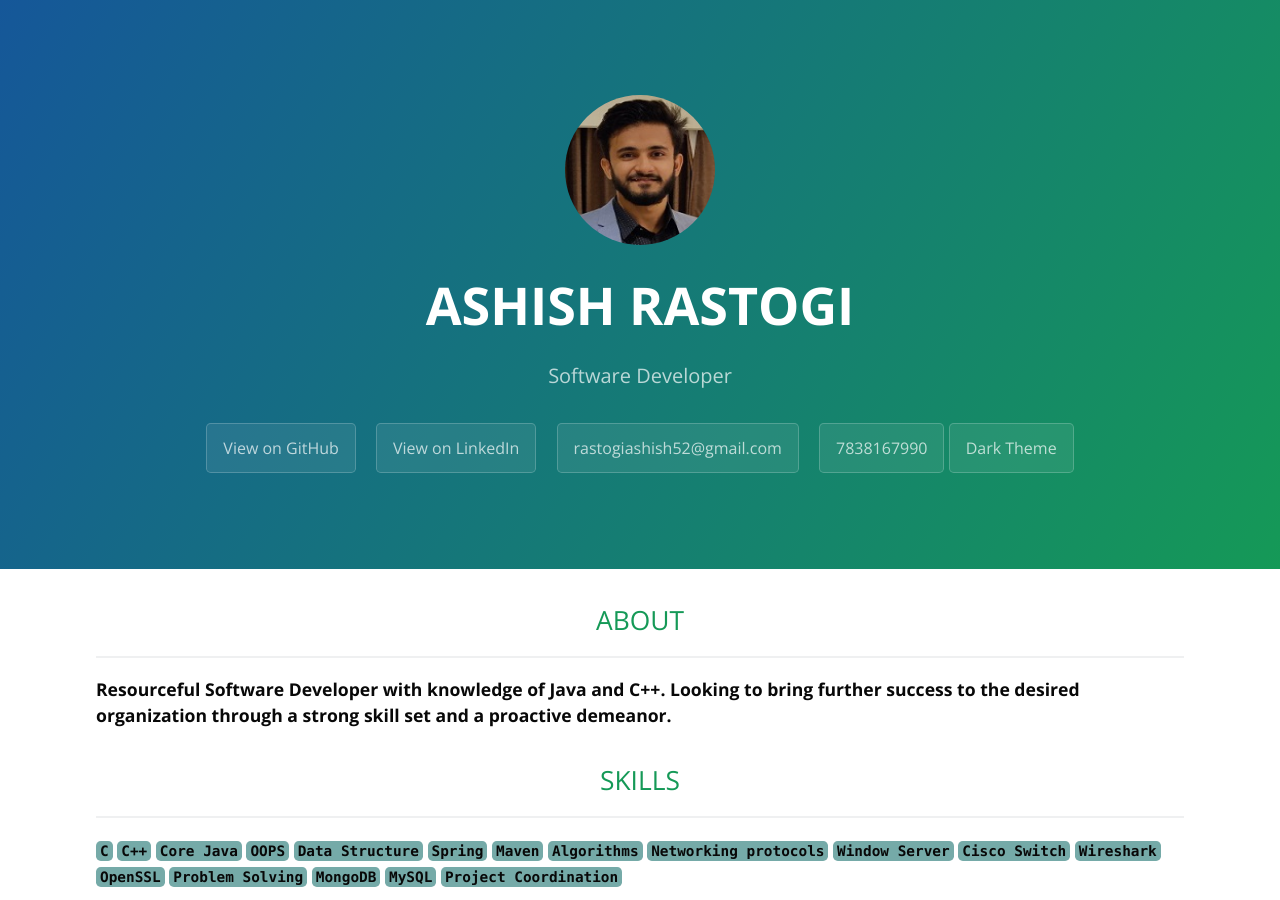
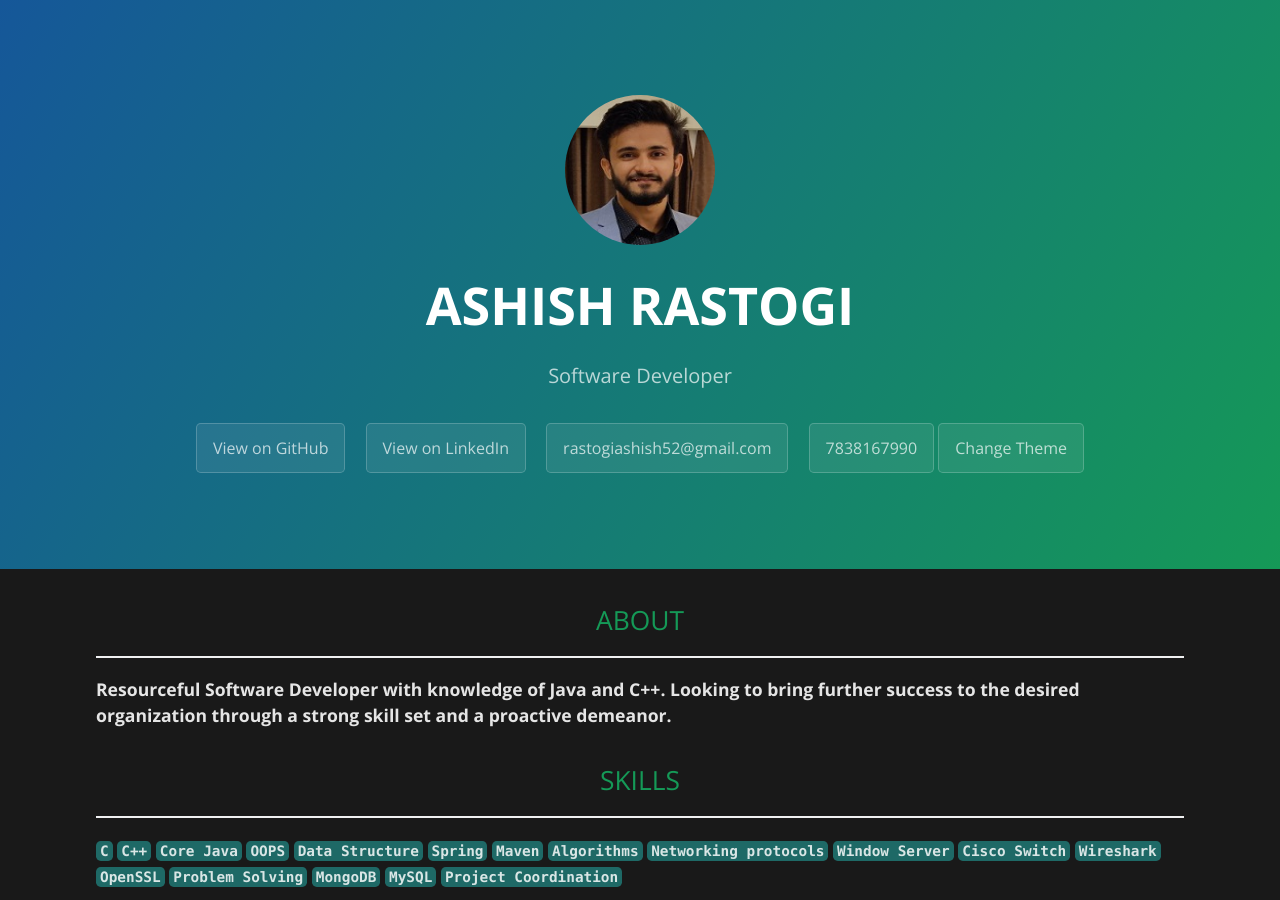
Before and after one commit to ImAshishRastogi/Resume, a Jekyll site: the page built from index.md, in a window 1280 px wide and 900 px high. Built offline with Jekyll 4.4.1, drawn with Linux system fonts in a browser that asks for light colours.

Commit message:
Update default.html

```diff
--- a/_layouts/default.html
+++ b/_layouts/default.html
@@ -57,7 +57,7 @@
     <a href="{{ site.github.tar_url }}" class="btn">Download .tar.gz</a>
     {% endif %}
 
-    <a id="theme-button" class="btn" onclick="changeTheme()">Dark Theme</a>
+    <a id="theme-button" class="btn" onclick="changeTheme()">Change Theme</a>
 
     <script>
       function changeTheme() {
@@ -79,7 +79,7 @@
     </script>
   </header>
 
-  <main id="content" class="main-content" role="main">
+  <main id="content" class="main-content-dark-mode" role="main">
     {{ content }}
     <footer class="site-footer">
       {% if site.github.is_project_page %}
```
